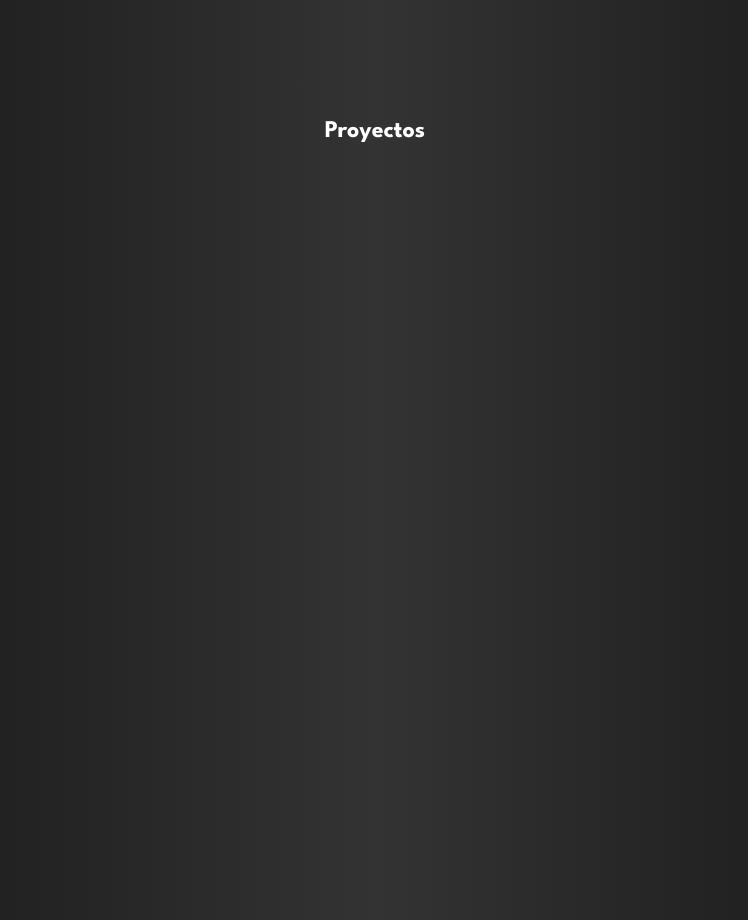
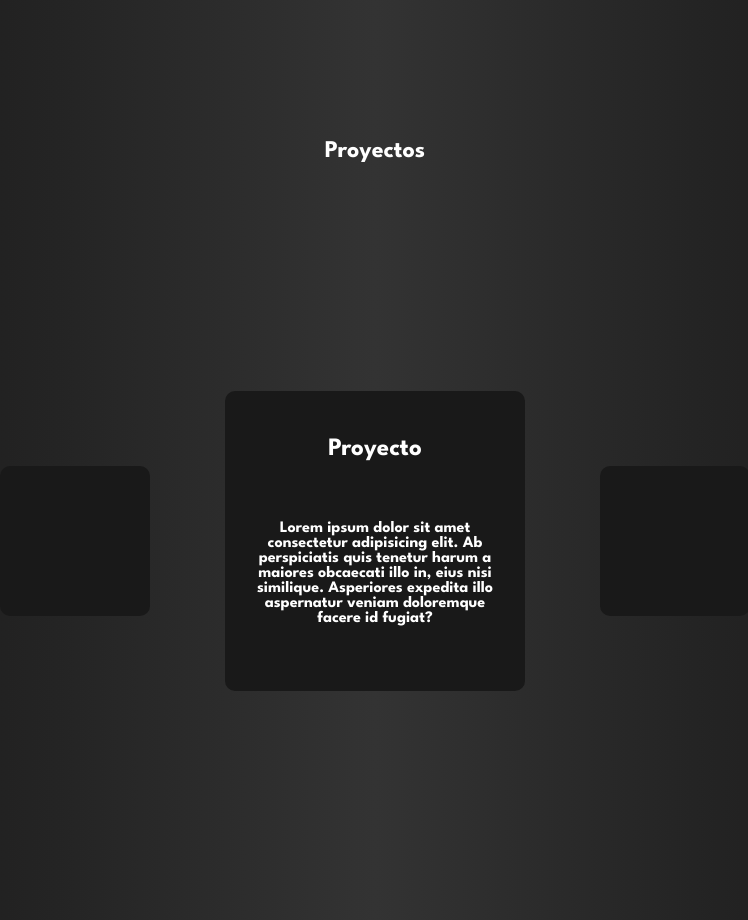
Before and after one commit to GabrielC-Web/newPortfolio, a React (Create React App) app: page /projects in a window 1280 px wide. Shown: the part 680-1600 px from the top of the page, without its empty margins (265-1013 px from the left). Built offline with nearby package versions, Linux system fonts and the light colour scheme.

Commit message:
Primer prototipo de carousel de proyectos

```diff
--- a/src/App.css
+++ b/src/App.css
@@ -7,10 +7,19 @@
   color: white;
   font-family: 'League Spartan', sans-serif;
   /* z-index: 0; */
+  box-sizing: border-box;
 }
 
 body{
   height: 100%;
+}
+
+h2 {
+  padding-top: 20px;
+}
+
+h3{
+  font-size: 25px;
 }
 
 
@@ -19,10 +28,18 @@ body{
   background: linear-gradient(90deg ,#181717 0%, #242424 25%, #333333 50%, #242424 75%, #181717 100%);
   height: 100vh;
   position: relative;
+  /* min-width: 3000px; */
+  width: 100vw;
+}
+
+.lateralLayout{
+  /* display: flex;
+  flex-direction: row; */
+  /* min-width: 200vw; */
 }
 
 *::-webkit-scrollbar {
-  /* display: none; */
+  display: none;
 }
 
 .main{
@@ -85,8 +102,6 @@ body{
   visibility: visible !important;
 }
 
-
-
 .tooltip{
   position: absolute;
   margin-top: 0.5rem;
@@ -108,5 +123,247 @@ body{
 
 .proyectos{
   display: flex;
+  flex-direction: column;
+  justify-content: start;
+  align-items: center;
+}
+
+.projectsContainer{
+  display: flex;
+  position: relative;
+  height: 100%;
+  align-items: center;
   justify-content: center;
 }
+
+.carousel{
+  display: flex;
+  position: relative;
+  /* height: 100%; */
+  width: 100%;
+  align-items: center;
+  justify-content: space-between;
+}
+
+.carouselBox{
+  position: absolute;
+  top: 50%;
+  left: 50%;
+  transform: translate(-50%, -50%);
+  width: 300px;
+  height: 300px;
+  background-color: #191919;
+  border-radius: 10px;
+  display: flex;
+  align-items: center;
+  justify-content: center;
+  cursor: pointer;
+  flex-direction: column;
+}
+
+.carouselBoxBefore{
+  position: absolute;
+  transform: translate(-150%);
+  width: 150px;
+  right: -150%;
+  height: 150px;
+  background-color: #191919;
+  border-radius: 10px;
+  cursor: pointer;
+}
+
+.carouselBoxAfter{
+  position: absolute;
+  transform: translate(150%);
+  width: 150px;
+  left: 150%;
+  height: 150px;
+  background-color: #191919;
+  border-radius: 10px;
+  cursor: pointer;
+}
+
+.animateLeft{
+  animation-duration: 2s;
+  animation-name: slideLeft;
+}
+.animate0Left{
+  animation-duration: 2s;
+  animation-name: slideLeft0;
+}
+.animate2Left{
+  animation-duration: 2s;
+  animation-name: slideLeft2;
+}
+
+.animateRight{
+  animation-duration: 2s;
+  animation-name: slideRight;
+}
+.animate0Right{
+  animation-duration: 2s;
+  animation-name: slideRight0;
+}
+.animate2Right{
+  animation-duration: 2s;
+  animation-name: slideRight2;
+}
+
+.carouselItemTitle{
+  margin-bottom: 40px;
+  font-weight: bold;
+}
+
+.descriptionContainer{
+  display: flex;
+  justify-content: center;
+  padding: 20px;
+  font-weight: bold;
+  align-items: center;
+}
+
+.descriptionContainer p{
+  text-align:center;
+}
+
+
+@media (max-width: 1200px){
+  .carouselBox{
+    width: 250px;
+    height: 250px;
+  }
+
+  .carouselBoxAfter{
+    width: 125px;
+    height: 125px;
+  }
+
+  .carouselBoxBefore{
+    width: 125px;
+    height: 125px;
+  }
+}
+
+
+@media (max-width: 750px){
+  .carouselBox{
+    width: 250px;
+    height: 250px;
+  }
+
+  .carouselBoxAfter{
+    display: none;
+  }
+
+  .carouselBoxBefore{
+    display: none;
+  }
+}
+
+/* Animations */
+
+/* Movimientos a la izquierda */
+@keyframes slideLeft {
+  from {
+    top: 50%;
+    left: 50%;
+    transform: translate(-50%, -50%);
+    width: 250px;
+    height: 250px;
+  }
+
+  to {
+    transform: translate(-250%, -50%);
+    width: 125px;
+    height: 125px;
+    top: 50%;
+    left: 50%;
+  }
+}
+
+@keyframes slideLeft2 {
+  from {
+    /* transform: translate(150%);
+    left: 150%; */
+  }
+
+  to {
+    left: 50%;
+    transform: translate(-50%);
+    width: 250px;
+    height: 250px;
+  }
+}
+
+@keyframes slideLeft0 {
+  0% {
+    transform: translate(-150%);
+    right: -150%;
+  }
+
+  50%{
+    opacity: 0;
+  }
+
+  100% {
+    opacity: 1;
+    transform: translate(250%);
+    width: 125px;
+    right: -150%;
+    height: 125px;
+  }
+}
+
+
+/* Movimientos a la derecha */
+@keyframes slideRight {
+  from {
+    top: 50%;
+    left: 50%;
+    transform: translate(-50%, -50%);
+    width: 250px;
+    height: 250px;
+  }
+
+  to {
+    transform: translate(150%, -50%);
+    width: 125px;
+    height: 125px;
+    top: 50%;
+    left: 50%;
+  }
+}
+
+@keyframes slideRight2 {
+  0% {
+    /* transform: translate(150%, -50%);
+    width: 125px;
+    height: 125px;
+    top: 50%;
+    left: 50%; */
+  }
+
+  50%{
+    opacity: 0;
+  }
+
+  100% {
+    opacity: 1;
+    transform: translate(-250%);
+    left: -100%;
+  }
+}
+
+@keyframes slideRight0 {
+  from {
+    /* transform: translate(-150%);
+    right: -150%; */
+  }
+
+  to {
+    right: 100%;
+    transform: translate(50%);
+    width: 250px;
+    height: 250px;
+  }
+}
--- a/src/App.js
+++ b/src/App.js
@@ -2,7 +2,8 @@ import './App.css';
 import Main from './components/layout/main/main';
 import Navbar from './components/layout/navbar/navbar';
 import Projects from './components/proyectos/proyectos'
-import RouterRenderer from './components/layout/routerRenderer/routerRenderer';
+// import RouterRenderer from './components/layout/routerRenderer/routerRenderer';
+import {useState} from 'react';
 
 let navbarItems = [
   {
@@ -21,49 +22,36 @@ let navbarItems = [
 
 
 function App() {
+  // const [amountofMovement, setAmountofMovement] = useState(0);
+  // const [count, setCount] = useState(0);
+  // /**Detecta el evento de scroll con mouse */
+  // function detectScroll(event){
+  //   if(event.wheelDeltaY == 0){
+  //     return
+  //   }
+  //   console.log(event);
+  //   if(event.wheelDeltaY < 0 ){
+  //     setCount( count + 0.5)
+  //   } else{
+  //     setCount( count - 0.5)
+  //   }
 
-  /**Detecta el evento de scroll con mouse */
-  function detectScroll(event){
-    var e = event
-    var delta = Math.max(-1, Math.min(1, (e.wheelDelta || -e.detail)));
-
-    // changeRouterView(delta)
-  }
-
-  let spinner = false
-
-  /**Navega hasta la ruta dependiendo del evento scroll */
-  // function changeRouterView(delta){
-  //   for (let i = 0; i < paths.length; i++) {
-  //     const element = paths[i];
-  //     if(window.location.pathname != element){
-  //       if(delta == -1){
-  //         window.location.href = paths[paths.indexOf(element) + 1] || paths[0]
-  //       } else if(delta == 1){
-  //         window.location.href = paths[paths.indexOf(element) - 1] || paths[paths.length - 1]
-  //       }
-  //     }
-
+  //   if(count <= 100 && count >= 0){
+  //     setAmountofMovement(String((-count)) + 'vw')
   //   }
-  // }
-
-  // function handleSpinner(){
-  //   console.log('change!');
 
   // }
 
-  // let paths = ['/', 'about', 'projects']
-
-  // window.addEventListener('mousewheel', detectScroll);
-
-  // window.addEventListener('locationchange', handleSpinner)
+  // window.addEventListener('wheel', detectScroll);
 
   return (
-    <div className='container'>
+    <div className='' >
       {/* <RouterRenderer></RouterRenderer> */}
       <Navbar key={navbarItems} items={navbarItems}></Navbar>
-      <Main></Main>
-      <Projects></Projects>
+      <div className='lateralLayout'>
+        <Main></Main>
+        <Projects></Projects>
+      </div>
     </div>
   );
 }
--- a/src/components/layout/main/main.jsx
+++ b/src/components/layout/main/main.jsx
@@ -1,4 +1,4 @@
-const Main = () => {
+const Main = (props) => {
     return(
         <div className="main container">
             <h1 className="main-title">Bienvenidos al prototipo de adasd</h1>
--- /dev/null
+++ b/src/components/proyectos/projectsCarousel.jsx
@@ -0,0 +1,87 @@
+import { useState } from "react"
+
+
+let projectItemsArray = [
+    {
+        title: 'Proyecto',
+        description: 'Lorem ipsum dolor sit amet consectetur adipisicing elit. Ab perspiciatis quis tenetur harum a maiores obcaecati illo in, eius nisi similique. Asperiores expedita illo aspernatur veniam doloremque facere id fugiat?'
+    },
+    {
+        title: 'Aerodinámica de una vaca',
+        description: 'Lorem ipsum dolor sit amet consectetur adipisicing elit. Ab perspiciatis quis tenetur harum a maiores obcaecati illo in, eius nisi similique. Asperiores expedita illo aspernatur veniam doloremque facere id fugiat?'
+    },
+    {
+        title: 'Cabras razonables',
+        description: 'Lorem ipsum dolor sit amet consectetur adipisicing elit. Ab perspiciatis quis tenetur harum a maiores obcaecati illo in, eius nisi similique. Asperiores expedita illo aspernatur veniam doloremque facere id fugiat?'
+    },
+]
+
+const ProjectsCarousel = () => {
+
+    //Indica si se oculta el texto
+    const [hideText, setHideText] = useState(false)
+
+    //El sentido en que se mueve el carrusel
+    const [way, setWay] = useState(false)
+
+    //Contiene la información del proyecto
+    const [projectItems, setProjectItems] = useState(projectItemsArray[0])
+
+    //Índice del item en el que estamos parados
+    let index = projectItemsArray.map(obj => obj.title).indexOf(projectItems.title)
+
+
+    //Inicia el proceso de animar el carousel
+    function carouselMove(way) {
+        //Animaciones a la izquierda
+        if(way){
+            setHideText(true)
+            setWay(true)
+            changeItem()
+            setTimeout(() => {
+                setHideText(false)
+            }, 2000);
+            return
+        }
+        //Animaciones a la derecha
+        setHideText(true)
+        setWay(false)
+        changeItem()
+        setTimeout(() => {
+            setHideText(false)
+        }, 2000);
+    }
+
+
+    //Cambia el objeto que contiene la información del proyecto
+    function changeItem() {
+        console.log(index);
+        //Voy al item anterior en la lista
+        if(way){
+            setProjectItems(projectItemsArray[(index - 1) >= 0? index - 1: projectItemsArray.length - 1])
+            index = projectItemsArray.map(obj => obj.title).indexOf(projectItems.title)
+            console.log(index);
+            return
+        }
+
+        //Voy al item siguiente en la lista
+        setProjectItems(projectItemsArray[(index + 1) < projectItemsArray.length? index + 1: 0])
+        index = projectItemsArray.map(obj => obj.title).indexOf(projectItems.title)
+        console.log(index);
+    }
+
+    return (
+        <div className="carousel">
+            <div id="carouselBoxBefore" className={hideText? way?'carouselBoxBefore animate0Left': 'carouselBoxBefore animate0Right': "carouselBoxBefore"} onClick={() =>carouselMove(true)}></div>
+            <div id="carouselBox" className={hideText? way? 'carouselBox animateLeft': 'carouselBox animateRight': "carouselBox"}>
+                <h3 className="carouselItemTitle">{hideText? '':projectItems.title}</h3>
+                <div className="descriptionContainer">
+                    <p>{ hideText? '': projectItems.description}</p>
+                </div>
+            </div>
+            <div id="carouselBoxAfter" className={hideText? way? 'carouselBoxAfter animate2Left': 'carouselBoxAfter animate2Right': "carouselBoxAfter"} onClick={() =>carouselMove(false)}></div>
+        </div>
+    )
+}
+
+export default ProjectsCarousel
--- a/src/components/proyectos/proyectos.jsx
+++ b/src/components/proyectos/proyectos.jsx
@@ -1,7 +1,12 @@
+import ProjectsCarousel from "./projectsCarousel"
+
 const Proyectos = () => {
     return (
-        <div  className="proyectos container">
+        <div className="proyectos container">
             <h2>Proyectos</h2>
+            <div className="projectsContainer">
+                <ProjectsCarousel></ProjectsCarousel>
+            </div>
         </div>
     )
 }
```
